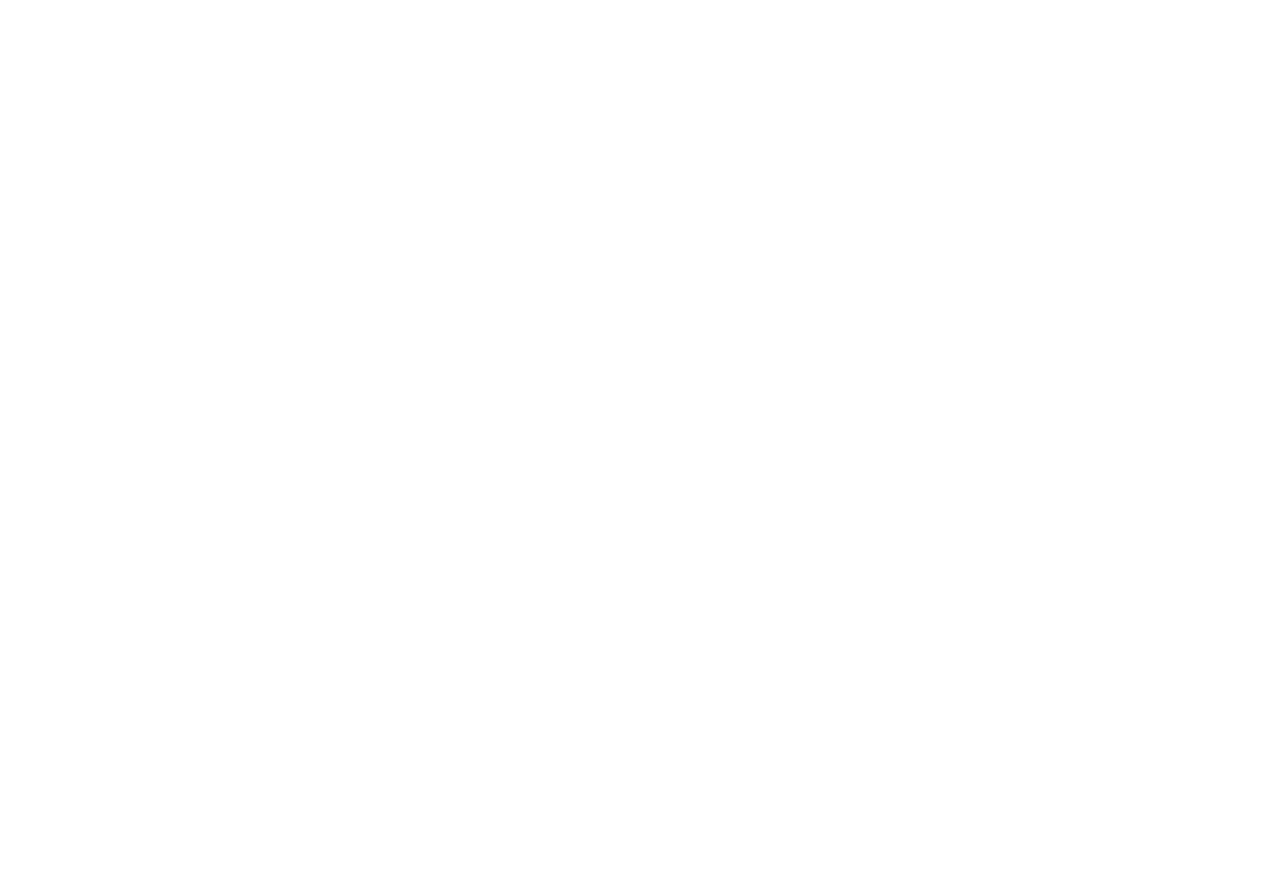
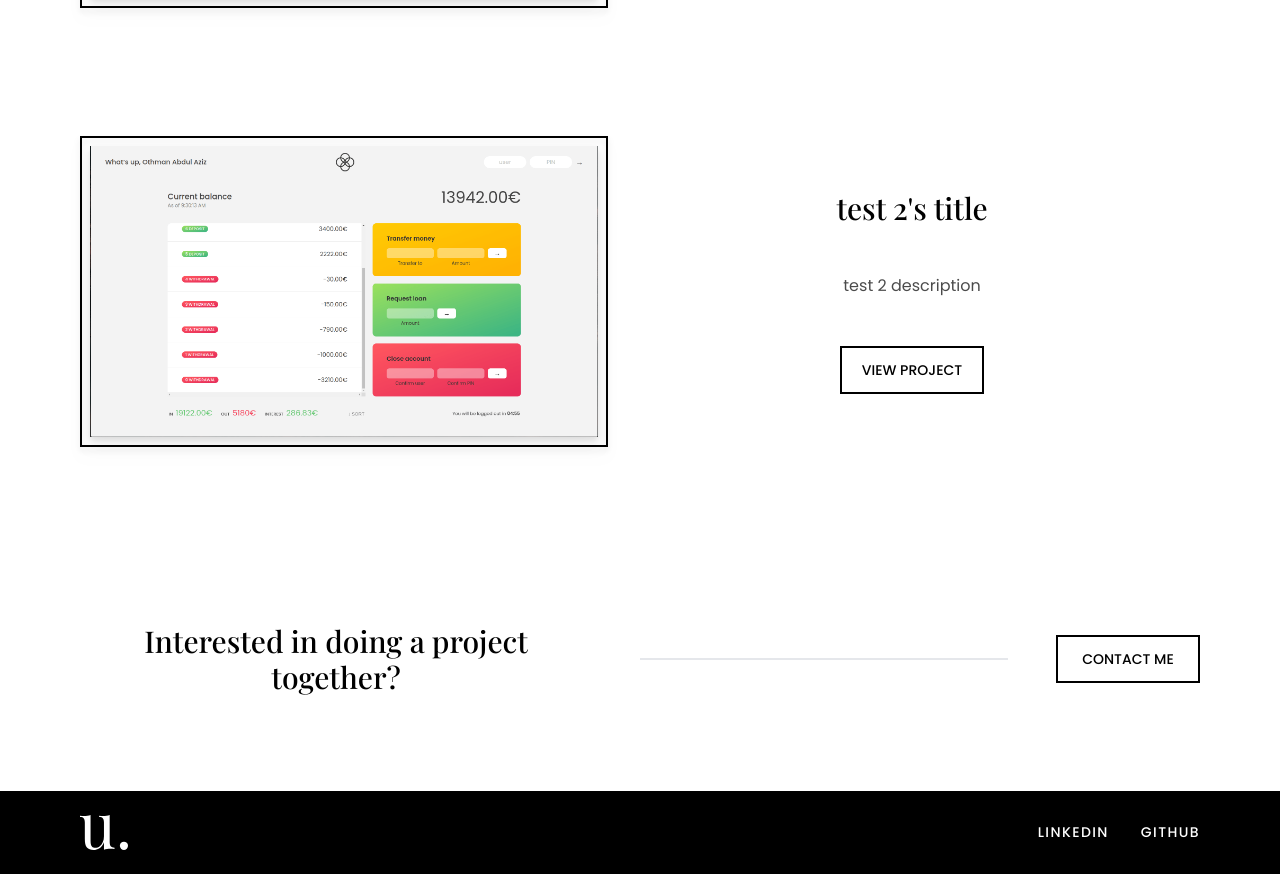
Before and after one commit to n53337/u53f.com, a React (Vite) app: page /blog in a window 1280 px wide. Shown: the part 482-1356 px from the top of the page. Before the commit the page ends 800 px from the top, so only its background shows below. Built offline with nearby package versions, Linux system fonts and the light colour scheme.

Commit message:
Blogs Render Page

```diff
--- a/package.json
+++ b/package.json
@@ -14,6 +14,7 @@
     "@types/node": "^18.13.0",
     "react": "^18.2.0",
     "react-dom": "^18.2.0",
+    "react-markdown": "^8.0.5",
     "react-router-dom": "^6.8.1"
   },
   "devDependencies": {
--- /dev/null
+++ b/src/components/blog/BlogsWrapper.tsx
@@ -0,0 +1,45 @@
+import Text from "@/ui/Text";
+import Button from "@/ui/Button";
+import { Link } from "react-router-dom";
+import { blogs } from "@/utils/blogs";
+import ShowCase from "../shared/ShowCase";
+
+const BlogsWrapper = () => {
+  return (
+    <section className="py-12 flex flex-col justify-center items-center gap-20 lg:gap-32">
+      {blogs.map((blog, index) => {
+        return (
+          <ShowCase
+            key={index}
+            left={
+              <img
+                src={blog.banner}
+                className=" border-2 border-black p-2 drop-shadow-lg"
+              />
+            }
+            right={
+              <>
+                <Text variant="title">{blog.title}</Text>
+                <Text variant="text">{blog.description}</Text>
+                <Link to={blog.id.replace(" ", "-")}>
+                  <Button variant="outline" text="view project" />
+                </Link>
+              </>
+            }
+          />
+        );
+      })}
+      <div className="w-full lg:py-12 flex flex-col lg:flex-row justify-between items-center gap-6 lg:gap-12">
+        <Text variant="title" className="text-center">
+          Interested in doing a project together?
+        </Text>
+        <span className="hidden lg:block w-1/3 bg-gray-200 h-0.5"></span>
+        <Link to="contact">
+          <Button variant="outline" text="Contact me" />
+        </Link>
+      </div>
+    </section>
+  );
+};
+
+export default BlogsWrapper;
--- a/src/components/home/Hero.tsx
+++ b/src/components/home/Hero.tsx
@@ -10,6 +10,9 @@
       <Text variant="header" className="text-center lg:px-16 xl:px-24">
         Hey, I’m Youssef Houffaine and I love building amazing websites!
       </Text>
+      {/* <Text variant="text" className="italic -mb-6 lg:-mb-12">
+        * For Terminal lovers:
+      </Text> */}
       <Shell />
       <a href="#about">
         <Button variant="primary" text="About Me" />
--- a/src/components/portfolio/Overview.tsx
+++ b/src/components/portfolio/Overview.tsx
@@ -17,11 +17,13 @@
     <section className="py-12 ">
       {/* Banner */}
       <figure
-        className={`w-full h-28 lg:h-80 bg-[url('${data.overview.banner}')] bg-cover bg-no-repeat bg-center brightness-50 border border-black`}
-      ></figure>
+        className={`w-full h-36 lg:h-80 overflow-hidden brightness-50 border border-black shadow-xl`}
+      >
+        <img src={data.overview.banner} alt="project banner" className="" />
+      </figure>
 
       {/* Details */}
-      <div className="py-12 lg:py-24 w-full flex flex-col xl:flex-row gap-16 divide-x-2">
+      <div className="py-12 lg:py-24 w-full flex flex-col xl:flex-row gap-16 xl:divide-x-2">
         <aside className="lg:w-3/4 flex flex-col gap-6 items-center lg:items-start">
           <Text variant="title">{data.brief.title}</Text>
           <Text variant="text">{data.brief.description}</Text>
@@ -42,7 +44,7 @@
             <Button variant="outline" text="Visit Website" />
           </Link>
         </aside>
-        <div className="flex flex-col gap-12 px-4 items-center lg:items-start">
+        <div className="flex flex-col gap-12 xl:px-4 items-center lg:items-start">
           <div className="flex flex-col gap-6 items-center lg:items-start">
             <Text variant="title">Project Background</Text>
             <Text variant="text">{data.overview.description}</Text>
--- a/src/pages/blog/index.tsx
+++ b/src/pages/blog/index.tsx
@@ -1,9 +1,17 @@
-import React from "react";
+import NavBar from "@/components/shared/NavBar";
+import Footer from "@/components/shared/Footer";
+import BlogsWrapper from "@/components/blog/BlogsWrapper";
 
-type Props = {};
-
-const Blogs = (props: Props) => {
-  return <div>index</div>;
+const Blogs = () => {
+  return (
+    <>
+      <main className="container min-h-screen">
+        <NavBar />
+        <BlogsWrapper />
+      </main>
+      <Footer />
+    </>
+  );
 };
 
 export default Blogs;
--- /dev/null
+++ b/src/utils/blogs.ts
@@ -0,0 +1,116 @@
+import cardsError from "@/assets/projects/cardsError-min.png";
+import uubank2 from "@/assets/projects/uubank2-min.png";
+
+// * Dummy data for Blogs
+
+interface Blogs {
+  id: string;
+  title: string;
+  description: string;
+  banner: string;
+  content: string;
+  likes: number;
+  comments: {
+    id: string;
+    name: string;
+    comment: string;
+  }[];
+}
+
+export const blogs: Blogs[] = [
+  {
+    id: "test 1",
+    title: "test 1's title",
+    description: "test 1 description",
+    banner: cardsError,
+    content: `
+    # Hey there ⌨️
+
+    <p align="center">
+    <img src="https://raw.githubusercontent.com/n53337/n53337/master/man.gif" alt="Welcome" style="width:100%">
+    </p>
+
+    <p align="center">
+      Visitor count<br>
+      <img src="https://profile-counter.glitch.me/sagar-viradiya/count.svg" />
+    </p>
+
+    ## About me
+
+    I'm Youssef Houffaine. A Front-end Developer who loves building beautiful user interfaces!
+
+    ## Things I am passionate about
+
+    - Front-end technologies 🕸️
+    - Computer Science 🖥️
+
+    ## Get in touch
+
+    - Your future buddy to discuss Web related things and tech in general on [Twitter](https://twitter.com/n_53337).
+    - Your future employee on [LinkedIn](https://www.linkedin.com/in/youssef-houffaine-a72366252/)
+    - And of course GitHub you're already on (Recursion).
+
+    `,
+    likes: 123,
+    comments: [
+      {
+        id: "comment1",
+        name: "usef",
+        comment: "test comment",
+      },
+      {
+        id: "comment2",
+        name: "anonymous",
+        comment: "test comment 2",
+      },
+    ],
+  },
+  {
+    id: "test 2",
+    title: "test 2's title",
+    description: "test 2 description",
+    banner: uubank2,
+    content: `
+    # Hey there ⌨️
+
+    <p align="center">
+    <img src="https://raw.githubusercontent.com/n53337/n53337/master/man.gif" alt="Welcome" style="width:100%">
+    </p>
+
+    <p align="center">
+      Visitor count<br>
+      <img src="https://profile-counter.glitch.me/sagar-viradiya/count.svg" />
+    </p>
+
+    ## About me
+
+    I'm Youssef Houffaine. A Front-end Developer who loves building beautiful user interfaces!
+
+    ## Things I am passionate about
+
+    - Front-end technologies 🕸️
+    - Computer Science 🖥️
+
+    ## Get in touch
+
+    - Your future buddy to discuss Web related things and tech in general on [Twitter](https://twitter.com/n_53337).
+    - Your future employee on [LinkedIn](https://www.linkedin.com/in/youssef-houffaine-a72366252/)
+    - And of course GitHub you're already on (Recursion).
+
+
+    `,
+    likes: 15,
+    comments: [
+      {
+        id: "comment1",
+        name: "usef",
+        comment: "test comment",
+      },
+      {
+        id: "comment2",
+        name: "anonymous",
+        comment: "test comment 2",
+      },
+    ],
+  },
+];
```
Also changed, not shown: 1 other file (tests, documents, lock files or other folders).
